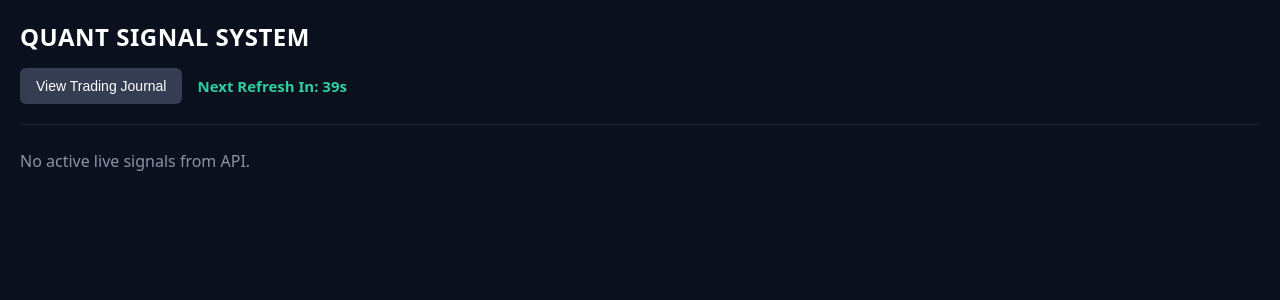
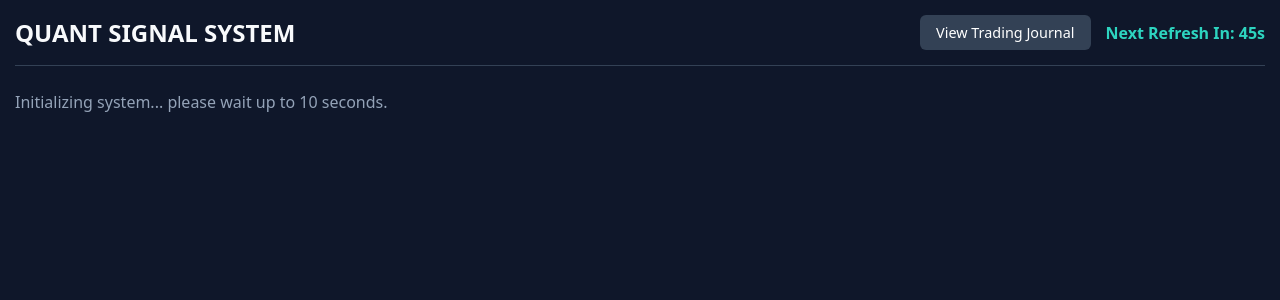
Before and after one commit to chatact135-wq/getmoney, a FastAPI app: page / in a window 1280 px wide. Shown: the top 300 px of the page. Run offline with FastAPI, Linux system fonts and the light colour scheme; data that the repository does not hold is empty.

Commit message:
Update index.html

```diff
--- a/templates/index.html
+++ b/templates/index.html
@@ -6,221 +6,117 @@
     <title>Quant Signal System</title>
     <style>
         :root {
-            --bg-color: #0b101e;
-            --card-bg: #23283b;
-            --inner-bg: #151928;
-            --text-main: #ffffff;
-            --text-muted: #8b93a6;
-            --sell-red: #ff4a5a;
-            --buy-green: #00c881;
-            --timer-green: #2ecf9e;
-            --trigger-yellow: #ffc145;
-            --btn-bg: #353d52;
+            --bg: #0f172a;
+            --card-bg: #1e293b;
+            --text-main: #f8fafc;
+            --text-muted: #94a3b8;
+            --green: #10b981;
+            --red: #ef4444;
+            --yellow: #fbbf24;
         }
+        body {
+            background-color: var(--bg);
+            color: var(--text-main);
+            font-family: system-ui, -apple-system, sans-serif;
+            margin: 0;
+            padding: 15px;
+        }
+        /* Header Setup */
+        .header-container {
+            display: flex;
+            justify-content: space-between;
+            align-items: center;
+            margin-bottom: 25px;
+            padding-bottom: 15px;
+            border-bottom: 1px solid #334155;
+            flex-wrap: wrap;
+            gap: 15px;
+        }
+        .header-container h1 { margin: 0; font-size: 1.5rem; }
+        .header-controls { display: flex; align-items: center; gap: 15px; flex-wrap: wrap; }
+        .btn {
+            background-color: #334155;
+            color: white;
+            text-decoration: none;
+            padding: 8px 16px;
+            border-radius: 6px;
+            font-size: 0.9rem;
+            transition: background 0.2s;
+        }
+        .btn:hover { background-color: #475569; }
+        .timer { color: #2dd4bf; font-weight: bold; }
 
-        body {
-            background-color: var(--bg-color);
-            color: var(--text-main);
-            font-family: system-ui, -apple-system, BlinkMacSystemFont, "Segoe UI", Roboto, sans-serif;
-            margin: 0;
+        /* Grid Setup */
+        .grid {
+            display: grid;
+            grid-template-columns: repeat(auto-fit, minmax(300px, 1fr));
+            gap: 20px;
+        }
+        .card {
+            background-color: var(--card-bg);
+            border-radius: 10px;
             padding: 20px;
+            border: 1px solid #334155;
         }
+        .card h2 { margin-top: 0; font-size: 1.2rem; color: var(--text-muted); }
 
-        h1 {
-            font-size: 24px;
-            font-weight: 800;
-            letter-spacing: 0.5px;
-            margin: 0 0 15px 0;
-            text-transform: uppercase;
-        }
-
-        .top-controls {
-            display: flex;
-            align-items: center;
-            gap: 15px;
-            margin-bottom: 25px;
-            border-bottom: 1px solid #1e2436;
-            padding-bottom: 20px;
-        }
-
-        .btn-journal {
-            background-color: var(--btn-bg);
-            color: var(--text-main);
-            border: none;
-            padding: 10px 16px;
-            border-radius: 6px;
-            font-size: 14px;
-            cursor: pointer;
-            font-weight: 500;
-        }
-
-        .timer-text {
-            color: var(--timer-green);
-            font-weight: 600;
-            font-size: 15px;
-        }
-
-        #signals-container {
-            display: flex;
-            flex-direction: column;
-            gap: 20px;
-            max-width: 500px;
-        }
-
-        .signal-card {
-            background-color: var(--card-bg);
-            border-radius: 12px;
-            padding: 20px;
-            box-shadow: 0 4px 6px rgba(0, 0, 0, 0.2);
-        }
-
-        .card-header {
-            color: var(--text-muted);
-            font-weight: 600;
-            font-size: 15px;
-            margin-bottom: 10px;
-            text-transform: uppercase;
-        }
-
-        .signal-header-row {
+        /* Signal Header with Timer */
+        .signal-header {
             display: flex;
             justify-content: space-between;
             align-items: center;
             margin-bottom: 15px;
         }
+        .signal-action { font-size: 2rem; font-weight: bold; }
+        .time-ago { font-size: 0.9rem; color: var(--yellow); font-weight: bold; }
 
-        .signal-text {
-            font-size: 28px;
-            font-weight: 800;
-            margin: 0;
+        .WAIT { color: var(--text-muted); }
+        .BUY { color: var(--green); }
+        .SELL { color: var(--red); }
+
+        .data-grid { display: grid; grid-template-columns: 1fr 1fr; gap: 10px; }
+        .data-box { background: #0f172a; padding: 12px; border-radius: 6px; font-size: 0.9rem; }
+        .tp { color: var(--green); }
+        .sl { color: var(--red); }
+
+        /* Mobile Responsive */
+        @media (max-width: 600px) {
+            .header-container { flex-direction: column; align-items: flex-start; }
+            .data-grid { grid-template-columns: 1fr; }
+            .card h2 { font-size: 1.1rem; }
         }
-
-        .signal-sell { color: var(--sell-red); }
-        .signal-buy { color: var(--buy-green); }
-
-        .triggered-text {
-            color: var(--trigger-yellow);
-            font-size: 13px;
-            font-weight: 600;
-        }
-
-        .data-row {
-            background-color: var(--inner-bg);
-            padding: 12px 15px;
-            border-radius: 6px;
-            margin-bottom: 8px;
-            font-size: 14px;
-            display: flex;
-            justify-content: flex-start;
-        }
-
-        .data-row:last-child {
-            margin-bottom: 0;
-        }
-
-        .data-label { color: var(--text-muted); margin-right: 5px; }
-        .data-value { color: var(--text-main); font-weight: 500; }
-        .val-tp { color: var(--buy-green); font-weight: 500; }
-        .val-sl { color: var(--sell-red); font-weight: 500; }
     </style>
 </head>
 <body>
-
-    <h1>Quant Signal System</h1>
-
-    <div class="top-controls">
-        <button class="btn-journal">View Trading Journal</button>
-        <span class="timer-text" id="refresh-timer">Next Refresh In: 45s</span>
+    <div class="header-container">
+        <h1>QUANT SIGNAL SYSTEM</h1>
+        <div class="header-controls">
+            <a href="/journal" class="btn">View Trading Journal</a>
+            <div class="timer" id="timerDisplay">Next Refresh In: 45s</div>
+        </div>
     </div>
 
-    <div id="signals-container">
-        <div style="color: #8b93a6;">Connecting to signal backend...</div>
+    <div class="grid" id="signals-container">
+        <div style="color: var(--text-muted);">Initializing system... please wait up to 10 seconds.</div>
     </div>
 
     <script>
-        const REFRESH_INTERVAL = 45;
-        let secondsRemaining = REFRESH_INTERVAL;
+        let countdown = 45;
 
         async function fetchSignals() {
             try {
                 const response = await fetch('/api/signals');
-                if (response.ok) {
-                    const data = await response.json();
-                    if (data && data.length > 0) {
-                        renderSignals(data);
-                    } else {
-                        document.getElementById('signals-container').innerHTML = '<div style="color: #8b93a6;">No active live signals from API.</div>';
-                    }
-                } else {
-                    document.getElementById('signals-container').innerHTML = '<div style="color: #ff4a5a;">API route error. Status: ' + response.status + '</div>';
+                if (!response.ok) {
+                    throw new Error(`Server returned status: ${response.status}`);
                 }
-            } catch (error) {
-                document.getElementById('signals-container').innerHTML = '<div style="color: #ff4a5a;">Error: Connection to server lost.</div>';
-            }
-        }
 
-        function renderSignals(data) {
-            const container = document.getElementById('signals-container');
-            let html = '';
+                const data = await response.json();
+                const container = document.getElementById('signals-container');
+                container.innerHTML = ''; // Clear loading text
 
-            data.forEach(item => {
-                const isSell = (item.signal || '').toUpperCase() === 'SELL';
-                const signalClass = isSell ? 'signal-sell' : 'signal-buy';
-
-                const pair = item.pair || '--';
-                const timeframe = item.timeframe || '--';
-                const signal = (item.signal || 'WAIT').toUpperCase();
-                const triggered = item.triggered || '--';
-                const entry = item.entry || '--';
-                const reason = item.reason || '--';
-                const tp = item.take_profit || '--';
-                const sl = item.stop_loss || '--';
-
-                html += `
-                    <div class="signal-card">
-                        <div class="card-header">${pair} (${timeframe})</div>
-                        <div class="signal-header-row">
-                            <h2 class="signal-text ${signalClass}">${signal}</h2>
-                            <span class="triggered-text">Triggered: ${triggered}</span>
-                        </div>
-
-                        <div class="data-row">
-                            <span class="data-label">Entry:</span>
-                            <span class="data-value">${entry}</span>
-                        </div>
-                        <div class="data-row">
-                            <span class="data-label">Reason:</span>
-                            <span class="data-value">${reason}</span>
-                        </div>
-                        <div class="data-row">
-                            <span class="data-label" style="color: var(--buy-green);">Take Profit:</span>
-                            <span class="val-tp">${tp}</span>
-                        </div>
-                        <div class="data-row">
-                            <span class="data-label" style="color: var(--sell-red);">Stop Loss:</span>
-                            <span class="val-sl">${sl}</span>
-                        </div>
-                    </div>
-                `;
-            });
-
-            container.innerHTML = html;
-        }
-
-        function updateTimer() {
-            secondsRemaining--;
-            if (secondsRemaining <= 0) {
-                document.getElementById('refresh-timer').innerText = "Refreshing...";
-                fetchSignals();
-                secondsRemaining = REFRESH_INTERVAL;
-            } else {
-                document.getElementById('refresh-timer').innerText = `Next Refresh In: ${secondsRemaining}s`;
-            }
-        }
-
-        // Run fetch immediately on load, then begin 1-second countdown loop
-        fetchSignals();
-        setInterval(updateTimer, 1000);
-    </script>
-</body>
-</html>
+                // Handle global python crash
+                if (data.SYSTEM_ERROR) {
+                    container.innerHTML = `
+                        <div class="card" style="border-top: 4px solid var(--red); grid-column: 1 / -1;">
+                            <h2>SYSTEM ERROR</h2>
+                            <div class="reason"
```
